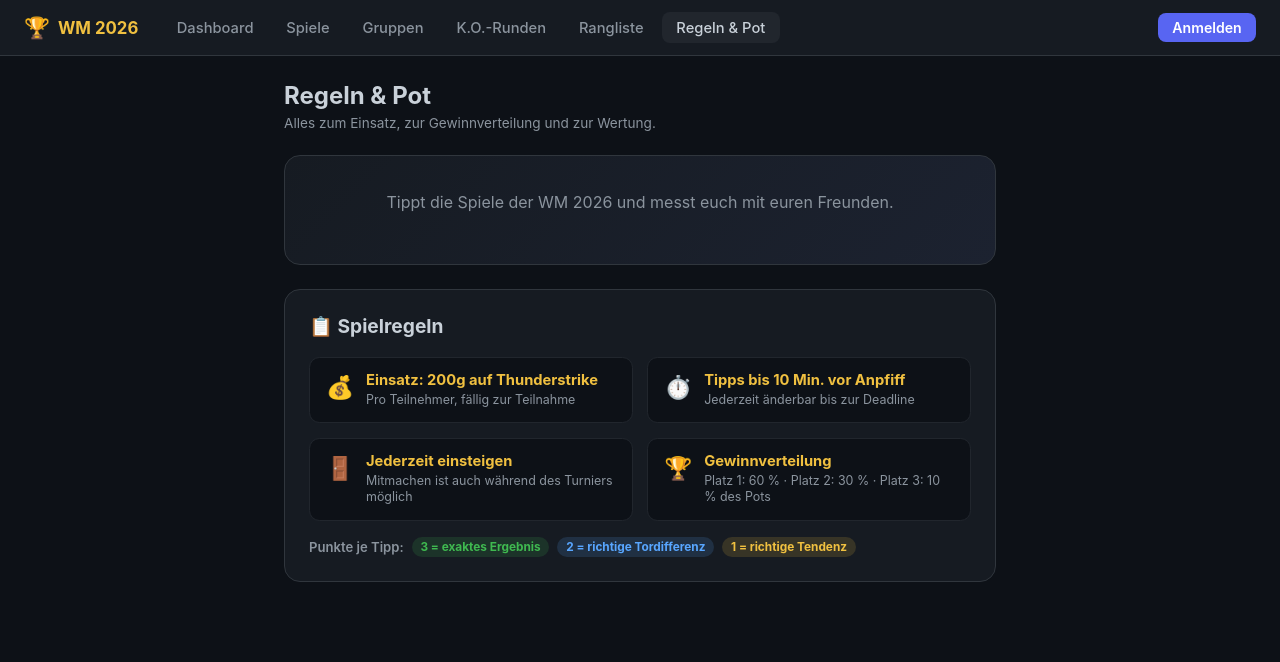
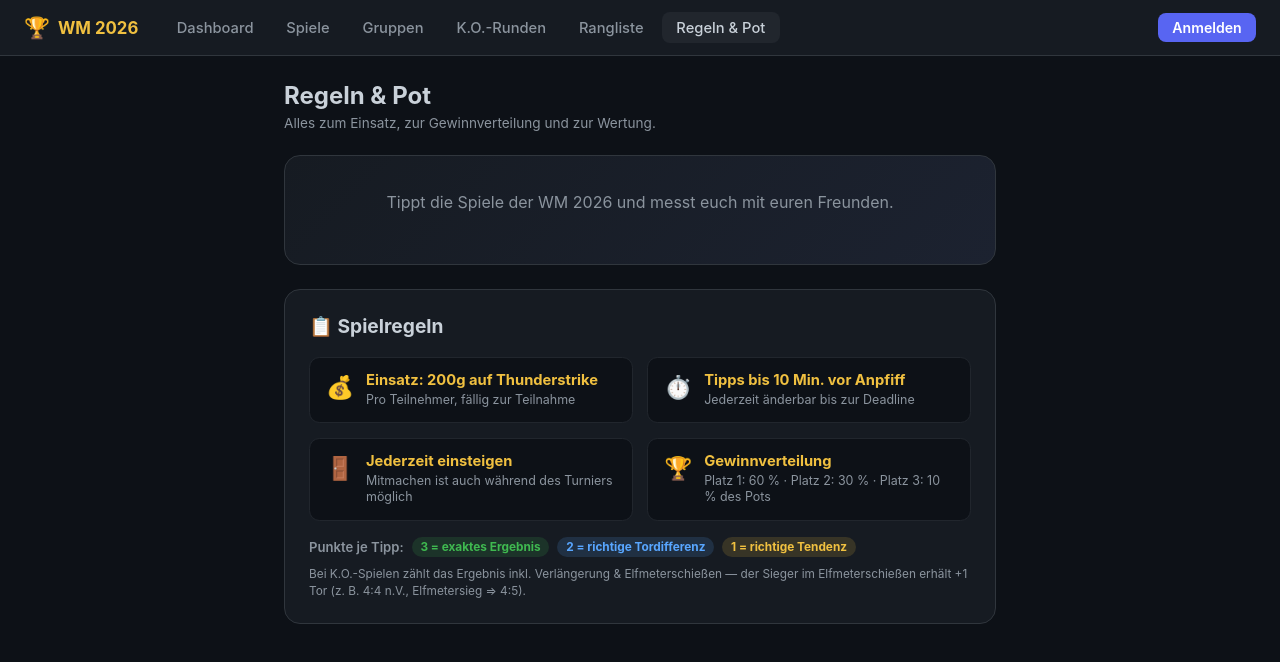
Before and after one commit to mst1987/wm2026-tipp, an Angular app in the folder frontend/: page /rules in a window 1280 px wide. Shown: the top 662 px of the page. Built offline with nearby package versions, Linux system fonts and the light colour scheme; no server answers.

Commit message:
feat: score knockout matches incl. extra time and penalty shootout (winner +1 goal)

```diff
--- a/frontend/src/app/pages/dashboard/components/rules-card/rules-card.component.html
+++ b/frontend/src/app/pages/dashboard/components/rules-card/rules-card.component.html
@@ -37,4 +37,8 @@
     <span class="score-chip diff">2 = richtige Tordifferenz</span>
     <span class="score-chip tendency">1 = richtige Tendenz</span>
   </div>
+  <p class="scoring-note">
+    Bei K.O.-Spielen zählt das Ergebnis inkl. Verlängerung & Elfmeterschießen — der Sieger im
+    Elfmeterschießen erhält +1 Tor (z. B. 4:4 n.V., Elfmetersieg ⇒ 4:5).
+  </p>
 </section>
--- a/frontend/src/app/pages/dashboard/components/rules-card/rules-card.component.scss
+++ b/frontend/src/app/pages/dashboard/components/rules-card/rules-card.component.scss
@@ -62,3 +62,10 @@
     &.tendency { background: rgba(240, 192, 64, 0.15); color: #f0c040; }
   }
 }
+
+.scoring-note {
+  margin: 0.6rem 0 0;
+  font-size: 0.74rem;
+  color: #8b949e;
+  line-height: 1.4;
+}
--- a/frontend/src/app/pages/match-detail/match-detail.component.ts
+++ b/frontend/src/app/pages/match-detail/match-detail.component.ts
@@ -153,14 +153,14 @@ export class MatchDetailComponent implements OnInit, OnDestroy {
     });
   }
 
-  /** Anzeige-Ergebnis: bevorzugt API-Details, sonst DB. */
+  /** Anzeige-Ergebnis: der gespeicherte (effektive) Endstand inkl. n.V./i.E. */
   displayScore(): { home: number | null; away: number | null } {
+    const m = this.match();
+    if (m && m.scoreHome !== null && m.scoreAway !== null) {
+      return { home: m.scoreHome, away: m.scoreAway };
+    }
     const d = this.details();
-    const m = this.match();
-    if (d?.available && d.score?.fulltime?.home !== null && d.score?.fulltime?.home !== undefined) {
-      return d.score.fulltime;
-    }
-    return { home: m?.scoreHome ?? null, away: m?.scoreAway ?? null };
+    return d?.score?.fulltime ?? { home: null, away: null };
   }
 
   hasScore(): boolean {
```
Also changed, not shown: 1 other file (tests, documents, lock files or other folders).
